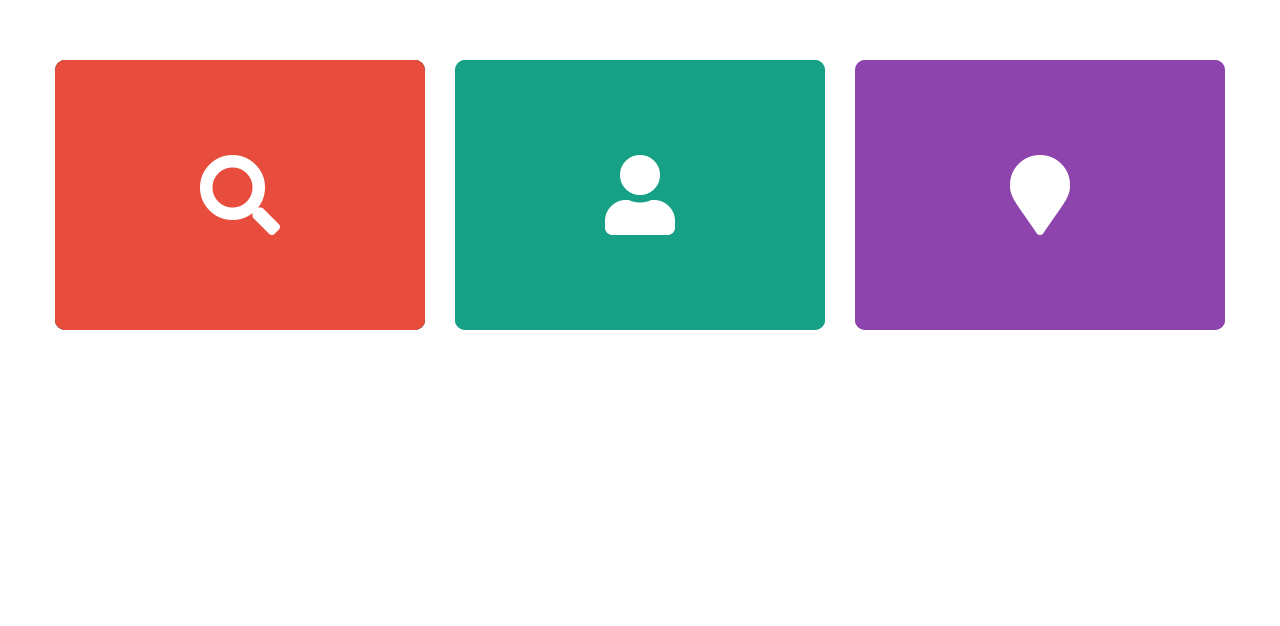
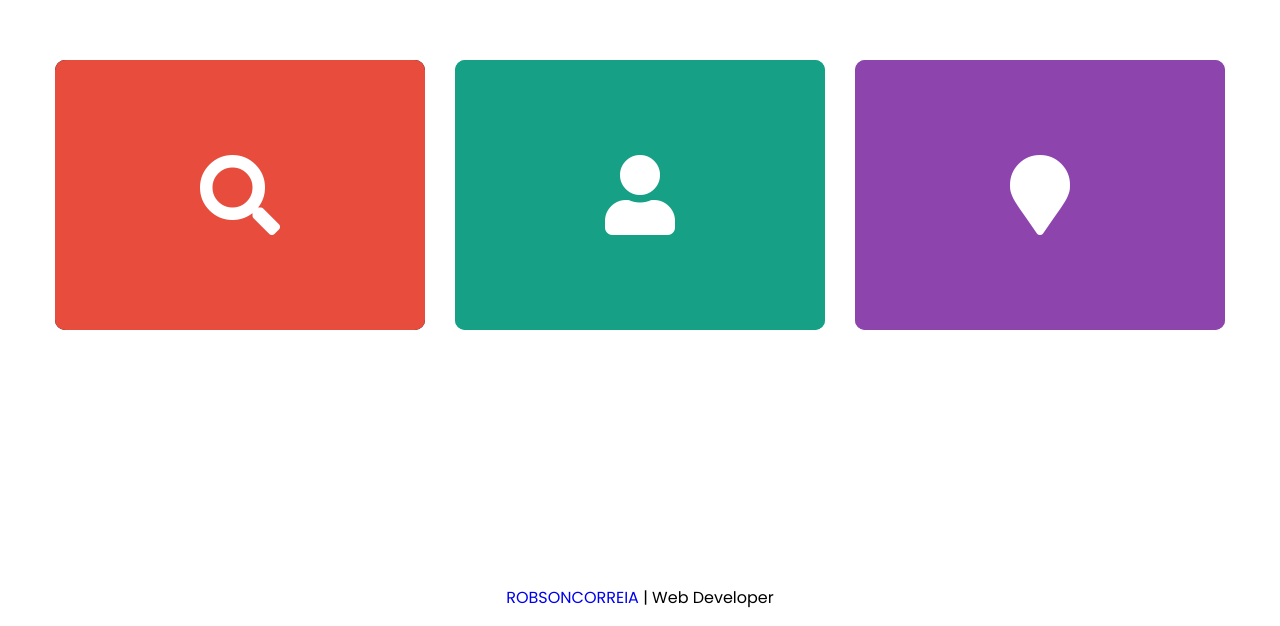
Before and after one commit to robcorreia/content-box-effect, a plain HTML site: page index.html in a window 1280 px wide. Shown: the part 195-821 px from the top of the page. Before the commit the page ends 800 px from the top, so only its background shows below. Drawn offline with Linux system fonts and the light colour scheme.

Commit message:
footer add

```diff
--- a/index.html
+++ b/index.html
@@ -45,6 +45,10 @@
         </div>
 
     </div>
+
+    <footer>
+        <p><a href="https:/robsoncorreia.com">ROBSONCORREIA</a> | Web Developer</p>
+    </footer>
 </body>
 
 </html>
--- a/style.css
+++ b/style.css
@@ -102,3 +102,8 @@ body {
 .container .box:nth-child(3) {
     background: #9b59b6;
 }
+
+footer, footer a {
+    text-align: center;
+    text-decoration: none;
+}
```
